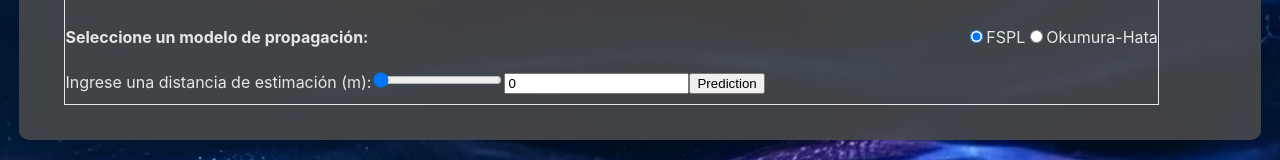
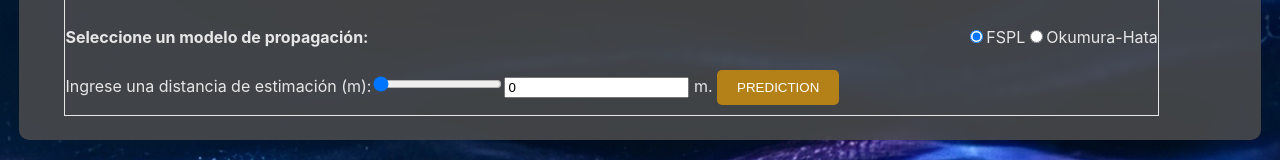
Before and after one commit to bryan201429/Antenna_dB_Grapher, a React (Vite) app: page / in a window 1280 px wide. Shown: the part 430-590 px from the top of the page. Built offline with nearby package versions, Linux system fonts and the light colour scheme.

Commit message:
Static degrees finished

```diff
--- a/src/views/Home/Home.css
+++ b/src/views/Home/Home.css
@@ -138,6 +138,19 @@ input[type=file]::file-selector-button {
 .applyOkumuraButton:active{
     background-color: white;
 }
+
+#predictionButton{
+    margin-right: 20px;
+    border: none;
+    background: #b38117;
+    padding: 10px 20px;
+    border-radius: 5px;
+    color: #fff;
+    cursor: pointer;
+    transition: background .1s ease-in-out;
+    margin-left: auto;
+    margin-right: auto;
+}
 .plotChart{
     width: 100%;
     height: 100%;
@@ -226,3 +239,7 @@ input[type=file]::file-selector-button {
     color: rgb(24, 196, 38);
     font-size: 15px;
 }
+.staticCSVText{
+    color: rgb(24, 196, 110);
+    font-size: 15px;
+}
--- a/src/views/Home/Home.jsx
+++ b/src/views/Home/Home.jsx
@@ -21,6 +21,7 @@ export default function Home(){
     const [okumuraCompatibleMessageShow,setOkumuraCompatibleMessageShow]=useState(false);
     const [distanceToScal,setDistanceToScal]=useState(0);
     const [selectedModel,setSelectedModel]=useState(0);
+    const [staticCsv,setStaticCsv] = useState(false);
 
     const [okumuraSettingsVisibility,setOkumuraSettingsVisibility]=useState(false); //Visibilidad de ajustes para Modelo Okumura
     const [okumuraValidInputs,setOkumuraValidInputs] = useState({txHeight: true, rxHeight: true, citySize:true, areaType:true})
@@ -322,6 +323,7 @@ export default function Home(){
             let freq=[];
             let frequencyLocal=0;
             let staticMode=false;
+            setStaticCsv(false);
 
             setDbPrediction([]);
 
@@ -333,13 +335,14 @@ export default function Home(){
                 rows[0].forEach(column => {
                     if (typeof column === 'string' && column.toLowerCase().includes('grado')) {
                         staticMode = true;
+                        setStaticCsv(true);
                     }
                 });
             }
             // console.log('Modo estatico:',staticMode);
 
             if(staticMode === false){  //Receptor con capturas variables, radios variables
-
+                setStaticCsv(false);
                 for(let x=1;x<csvDataLong;x++){
 
                     pot[x-1]=parseFloat(rows[x][0]);
@@ -655,6 +658,7 @@ useEffect(()=>{
                         <h3>Subir CSV para analisis</h3>
                         <input type='file' name ='file' accept='.csv' onChange={handleFileChange} className='inputFile'></input>
                     </div>
+                    {staticCsv && <h3 className='staticCSVText'> Muestras tomadas a una misma distancia (radio) y ángulos (theta) equidistantes </h3>}
                     <div className='freqContainer'>
                         <h3>Frecuencia detectada: </h3>
                         <h3>{frequency ? `${frequency} MHz` : '-'}</h3>
@@ -793,7 +797,8 @@ useEffect(()=>{
                             <label>Ingrese una distancia de estimación (m):</label>
                             <input type='range' name='distancia' min={minDistancePrediction} max={maxDistancePrediction} step='0.5' value={distanceToScal} onChange={handleSliderChange} id='slideInput'></input>
                             <input type='textbox' id='inputTextBox' min={minDistancePrediction} max={maxDistancePrediction} value={distanceToScal} onChange={handleTextBoxChange}></input>
-                            <button id='predictionButton' onClick={handlePredictionClick}>Prediction</button>
+                             {` m. `}
+                            <button id='predictionButton' onClick={handlePredictionClick}>PREDICTION</button>
                         </div>
 
                     </div>
```
